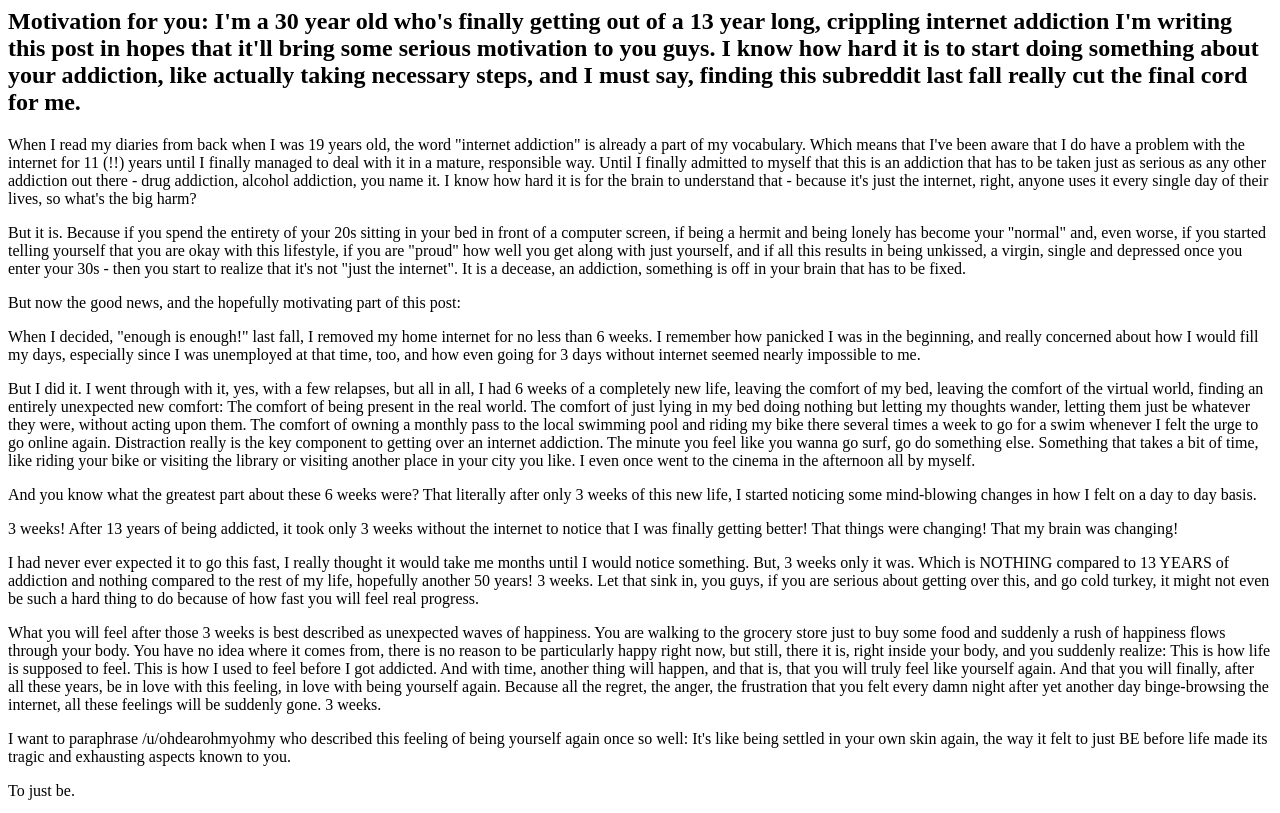
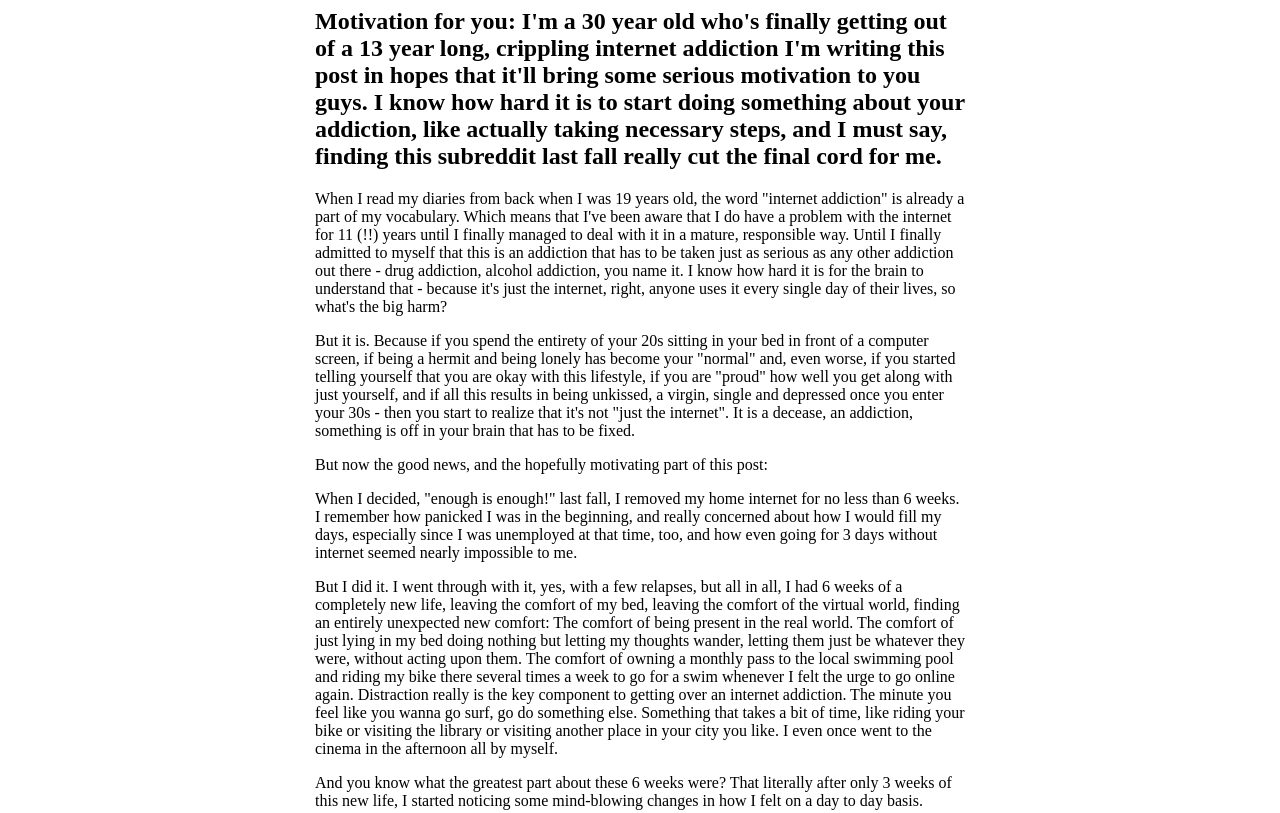
Before and after one commit to AdamJewell/adamjewell.github.io, a plain HTML site: page index.html in a window 1280 px wide. Shown: the top 813 px of the page. Drawn offline with Linux system fonts and the light colour scheme.

Commit message:
Update index.html

```diff
--- a/index.html
+++ b/index.html
@@ -1,4 +1,4 @@
-<div width=650px style="margin:auto">
+<div style="width:650px; margin:auto">
 <h2>
 Motivation for you: I'm a 30 year old who's finally getting out of a 13 year long, crippling internet addiction
 I'm writing this post in hopes that it'll bring some serious motivation to you guys. I know how hard it is to start doing something about your addiction, like actually taking necessary steps, and I must say, finding this subreddit last fall really cut the final cord for me.
```
